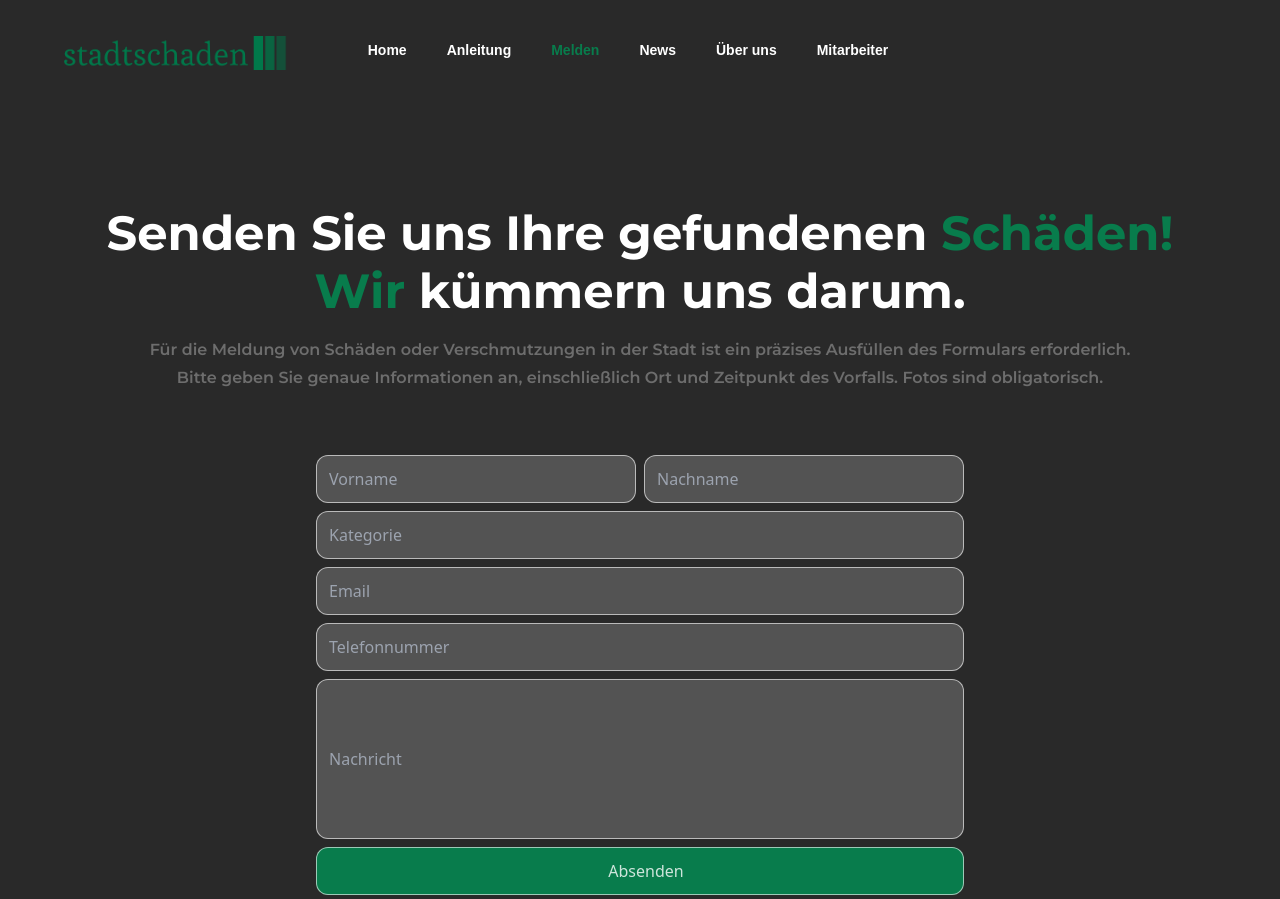
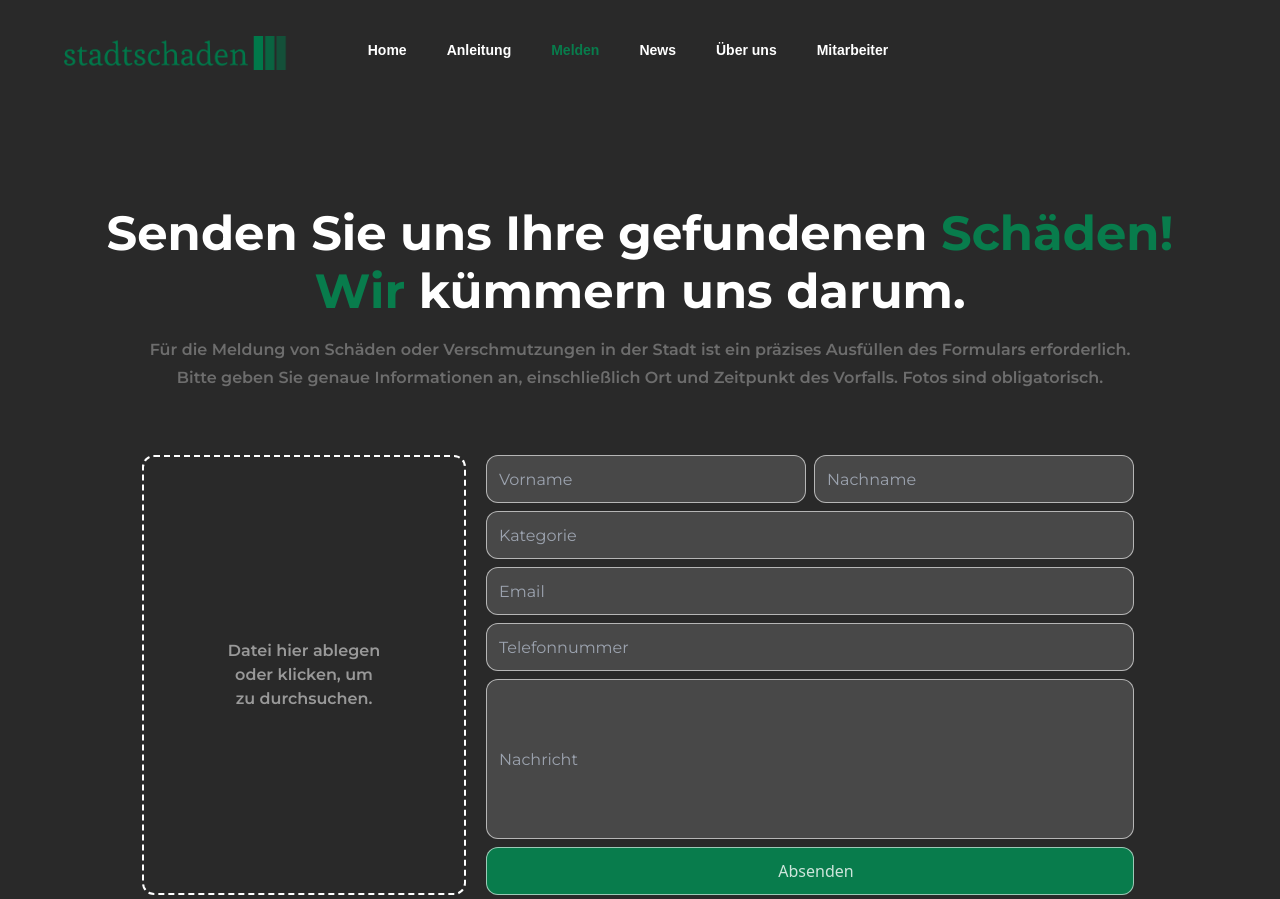
Before and after one commit to Superior404/stadtschaden, a React (Vite) app in the folder frontend/stadtschaden/: page /contact in a window 1280 px wide. Built offline with nearby package versions, Linux system fonts and the light colour scheme; a web font is replaced by a local one.

Commit message:
adjusted forminput style and inserted image button

```diff
--- a/frontend/stadtschaden/src/components/common/FormInput.tsx
+++ b/frontend/stadtschaden/src/components/common/FormInput.tsx
@@ -21,7 +21,7 @@ const FormInput: FC<FormInputProps> = (props) => {
   return (
     <div>
       <input
-        className={`${inputClassName} ${placeholderStyle} m-1 bg-white bg-opacity-20 rounded-xl text-white text-opacity-80 pl-3 border-white border-opacity-60 border-[0.5px]`}
+        className={`${inputClassName} ${placeholderStyle} m-1 bg-white bg-opacity-15 font-montserrat rounded-xl text-white text-opacity-80 pl-3 border-white border-opacity-60 border-[0.5px]`}
         type={props.type}
         placeholder={props.placeholder}
         value={props.value}
--- a/frontend/stadtschaden/src/components/screens/ContactPage.tsx
+++ b/frontend/stadtschaden/src/components/screens/ContactPage.tsx
@@ -38,7 +38,14 @@ const ContactPage = () => {
         </p>
       </div>
 
-      <div className="flex flex-col justify-center items-center mt-16">
+      <div className="flex justify-center items-center mt-16">
+        <button className="mr-4 h-[27.5rem] w-[20.25rem] flex justify-center items-center rounded-xl border-2 border-dashed border-white ">
+          <p className="w-[10rem] font-montserrat font-semibold text-[#999999]">
+            Datei hier ablegen oder klicken, um zu durchsuchen.
+          </p>
+        </button>
+
+        <div className="flex flex-col">
           <div className="flex">
             <FormInput
               placeholder={"Vorname"}
@@ -86,6 +93,7 @@ const ContactPage = () => {
           <ActionButton title={"Absenden"} onClick={() => {}}></ActionButton>
         </div>
       </div>
+    </div>
   );
 };
 
```
Lines whose indentation alone changed are shown as unchanged.
